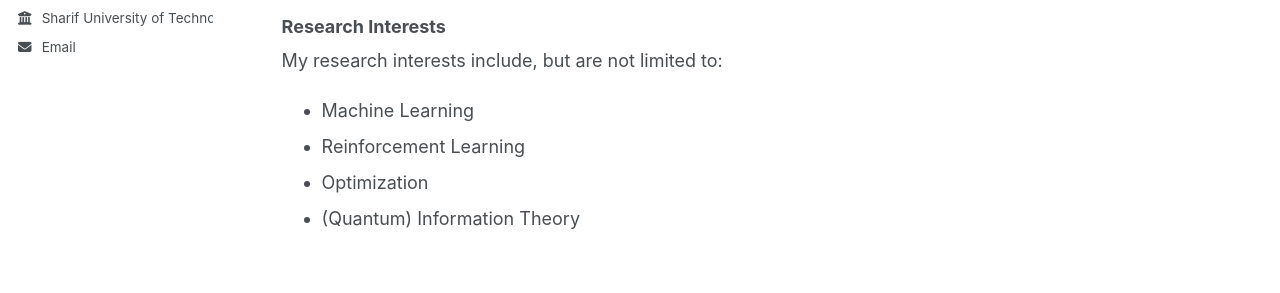
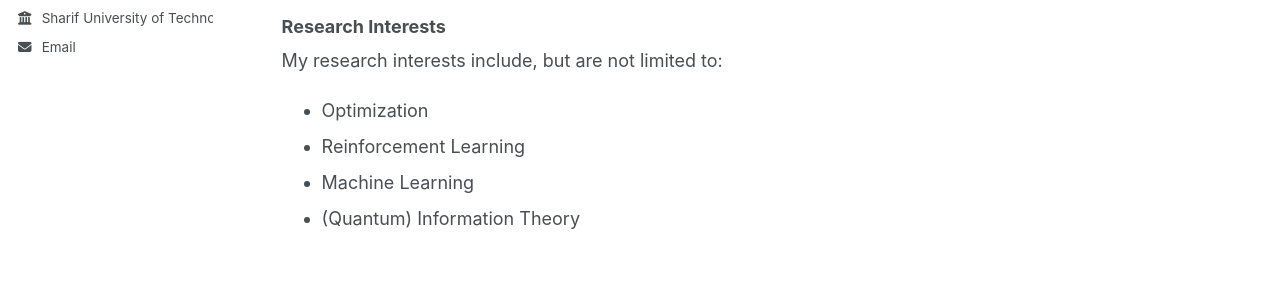
Before and after one commit to mahshadmoradi/mahshadmoradi.github.io, a Jekyll site: the page built from _pages/about.md, in a window 1280 px wide and 1058 px high. Shown: the part 402-695 px from the top of the window. Built offline with Jekyll 4.4.1, drawn with Linux system fonts in a browser that asks for light colours; a script that is not in the unit is left out.

```diff
--- a/_pages/about.md
+++ b/_pages/about.md
@@ -19,7 +19,7 @@ I am Mahshad Moradi, a fourth-year B.Sc. student at [Sharif University of Techno
 
 My research interests include, but are not limited to:
 
+- Optimization
+- Reinforcement Learning
 - Machine Learning
-- Reinforcement Learning
-- Optimization
 - (Quantum) Information Theory
```
